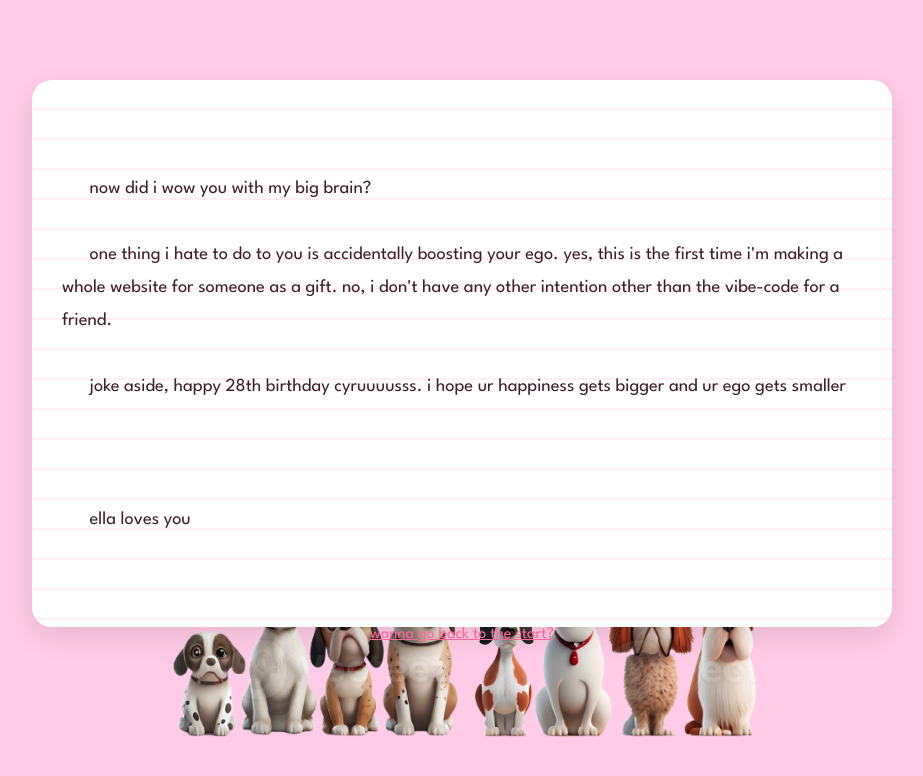
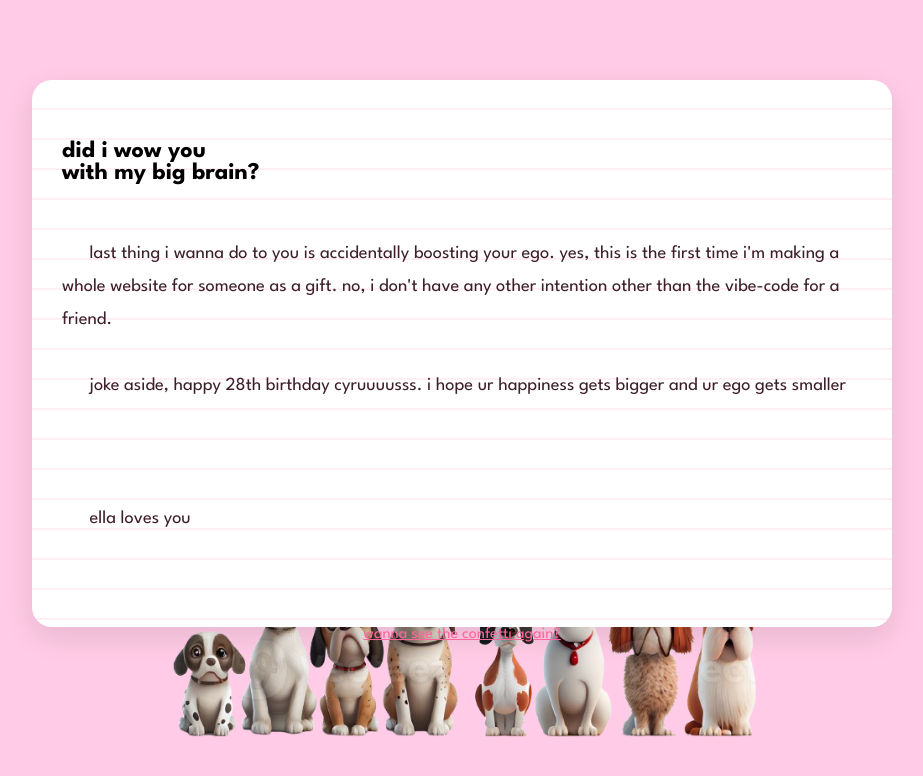
Before and after one commit to ellas42/cyrus, a plain HTML site: page final.html in a window 1280 px wide. Shown: the whole page, without its empty margins (178-1101 px from the left). Drawn offline with Linux system fonts and the light colour scheme.

Commit message:
Update final.html

```diff
--- a/final.html
+++ b/final.html
@@ -4,14 +4,14 @@
   <meta charset="UTF-8" />
   <meta name="viewport" content="width=device-width, initial-scale=1.0" />
   <link rel="stylesheet" href="final.css" />
-  <title>From Me to You</title>
+  <title>for cyrus</title>
 </head>
 <body>
   <div class="note-container">
+    <h2 class="note-title"> did i wow you <br /> with my big brain?</h2>
 
     <p class="note-text">
-      now did i wow you with my big brain? <br />
-      one thing i hate to do to you is accidentally boosting your ego. yes, this is the first time i'm making a whole website for someone as a gift. no, i don't have any other intention other than the vibe-code for a friend. <br />
+      last thing i wanna do to you is accidentally boosting your ego. yes, this is the first time i'm making a whole website for someone as a gift. no, i don't have any other intention other than the vibe-code for a friend. <br />
       joke aside, happy 28th birthday cyruuuusss. i hope ur happiness gets bigger and ur ego gets smaller <br />
       <br />
       ella loves you
@@ -19,7 +19,7 @@
   </div>
 
  <div class="final-btn-wrapper">
-  <a href="index.html" class="final-button">wanna go back to the start?</a>
+  <a href="index.html" class="final-button">wanna see the confetti again?</a>
 </div>
 
 <img src="media/dog-many.png" class="dog-footer" />
```
